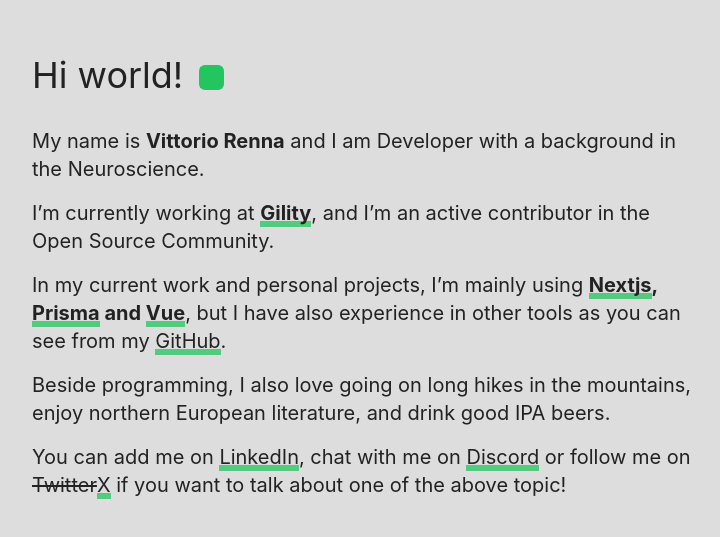
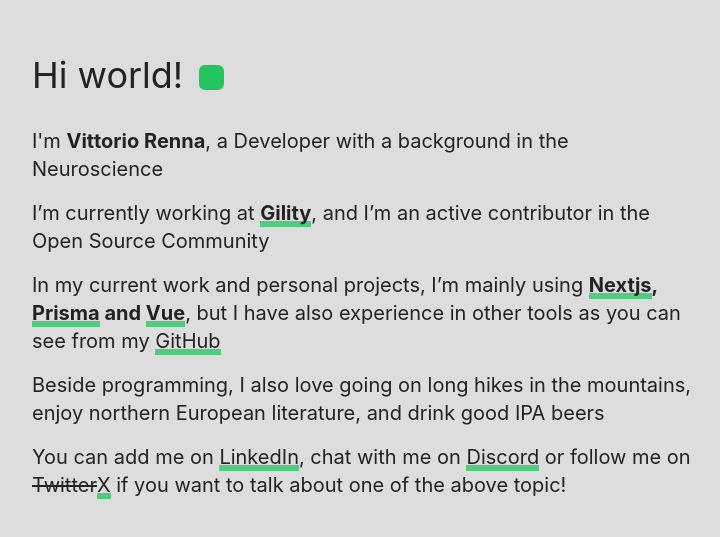
Before and after one commit to rennavittorio/reindev-portfolio, a Vue app: page / in a window 1280 px wide. Shown: the part 115-652 px from the top of the page, without its empty margins (273-993 px from the left). Built offline with nearby package versions, Linux system fonts and the light colour scheme.

Commit message:
chore: delete useless stuff (#2)
* enh: change greet and add bold

* enh: change copy

* chore: remove useless stuff

```diff
--- a/src/App.vue
+++ b/src/App.vue
@@ -25,16 +25,14 @@ export default {
       </div>
 
       <Paragraph
-        >My name is
-        <b>Vittorio Renna</b>
-        and I am Developer with a background in the Neuroscience.</Paragraph
+        >I&apos;m <b>Vittorio Renna</b>, a Developer with a background in the
+        Neuroscience</Paragraph
       >
 
       <Paragraph
         >I’m currently working at
         <b><CustomLink href="https://www.gility.it/">Gility</CustomLink></b
-        >, and I’m an active contributor in the Open Source
-        Community.</Paragraph
+        >, and I’m an active contributor in the Open Source Community</Paragraph
       >
 
       <Paragraph
@@ -44,13 +42,14 @@ export default {
           <CustomLink href="https://www.prisma.io/">Prisma</CustomLink> and
           <CustomLink href="https://vuejs.org/">Vue</CustomLink> </b
         >, but I have also experience in other tools as you can see from my
-        <CustomLink href="https://github.com/rennavittorio">GitHub</CustomLink
-        >.</Paragraph
+        <CustomLink href="https://github.com/rennavittorio"
+          >GitHub</CustomLink
+        ></Paragraph
       >
 
       <Paragraph
         >Beside programming, I also love going on long hikes in the mountains,
-        enjoy northern European literature, and drink good IPA beers.</Paragraph
+        enjoy northern European literature, and drink good IPA beers</Paragraph
       >
 
       <Paragraph
```
Also changed, not shown: 1 other file (tests, documents, lock files or other folders).
